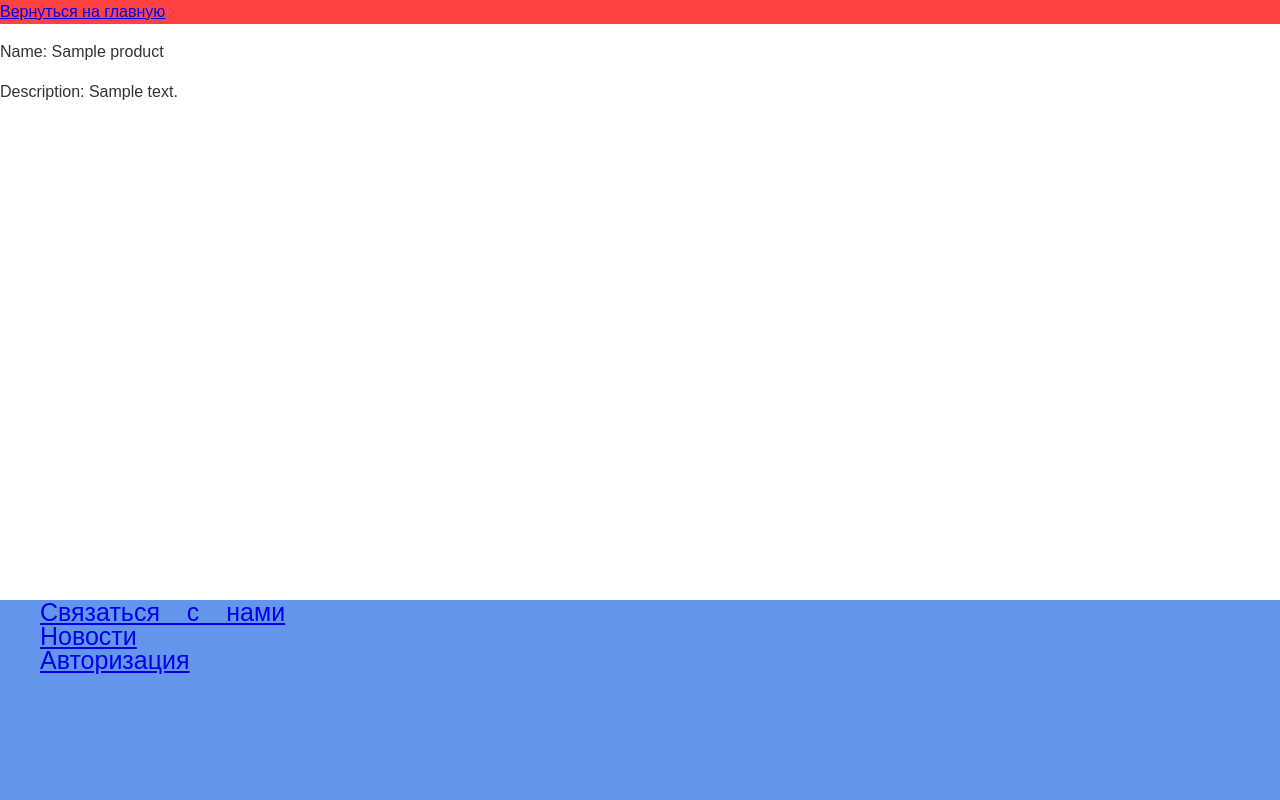
After one commit to MegaKenga/nda2024, a Django app: page /products/1/ in a window 1280 px wide. The commit adds this page. Run offline with Django 4.2, Linux system fonts and the light colour scheme; tables that the repository leaves empty hold one stand-in row (values such as "Sample post").

Commit message:
product page added, minor views changes, added tree in admin for categories

```diff
--- a/catalog/models.py
+++ b/catalog/models.py
@@ -1,7 +1,21 @@
 from django.db import models
 from mptt.models import MPTTModel, TreeForeignKey
 
-from utils import DataModelsMixin
+
+class NotHidden(models.Manager):
+    def get_queryset(self):
+        return super().get_queryset().filter(is_active=True)
+
+
+class DataModelsMixin(models.Model):
+    description = models.TextField(default='', verbose_name='Описание')
+    is_active = models.BooleanField(default=True, verbose_name='Активная категория')
+
+    objects = models.Manager()
+    visible = NotHidden()
+
+    class Meta:
+        abstract = True
 
 
 class Brand(DataModelsMixin):
--- a/catalog/urls.py
+++ b/catalog/urls.py
@@ -5,4 +5,5 @@ urlpatterns = [
     path('', views.index, name='home'),
     path('brands/<brand_id>/', views.get_brand, name='brand'),
     path('categories/<category_id>/', views.get_category, name='category'),
+    path('products/<product_id>/', views.get_product, name='product'),
 ]
--- a/catalog/views.py
+++ b/catalog/views.py
@@ -1,5 +1,15 @@
 from django.shortcuts import render
 from catalog.models import Category, Brand, Product
+
+
+"""Не до конца понимаю этот метод, надо разобрать будет."""
+def find_root(categories, category_id):
+    category = next((category for category in categories if category.id == category_id), None)
+    parent = category
+    while parent.parent is not None:
+        parent = parent.parent
+    return parent
+"""/ Не до конца понимаю этот метод, надо разобрать будет."""
 
 
 def index(request):
@@ -11,12 +21,16 @@ def index(request):
 
 def get_brand(request, brand_id):
     brand = Brand.objects.get(pk=brand_id)
-    products = Product.objects.filter(brand=brand)
+    products = Product.objects.filter(brand=brand_id)
+    all_categories = Category.objects.all()
     category_ids = set()
     for product in products:
         category_ids.add(product.category.id)
-    categories = Category.objects.filter(pk__in = list(category_ids))
-    context = {'categories': categories, 'brand': brand, 'products': products}
+    product_categories = Category.objects.filter(pk__in=list(category_ids))
+    root_categories = set()
+    for category in product_categories:
+        root_categories.add(find_root(all_categories, category.id))
+    context = {'categories': root_categories, 'brand': brand, 'products': products}
     return render(request, 'catalog/brand.html', context=context)
 
 
@@ -24,8 +38,20 @@ def get_category(request, category_id):
     category = Category.objects.get(pk=category_id)
     parent = None
     if category.parent is not None:
-        parent = Category.objects.get(pk=category.parent)
-    children = Category.objects.filter(parent=category.pk)
+        parent = category.parent
+    children = Category.objects.filter(parent=category_id)
     products = Product.objects.filter(category=category)
     context = {'category': category, 'parent': parent, 'children': children, 'products': products}
     return render(request, 'catalog/category.html', context=context)
+
+
+def get_product(request, product_id):
+    products = Product.objects.filter(pk=product_id)
+    category_id_for_title = None
+    if len(products) > 1:
+        for product in products:
+            category_id_for_title = Category.objects.get(id=product.category_id)
+    else:
+        category_id_for_title = Product.objects.get(id=product_id)
+    context = {'products': products, 'title': category_id_for_title}
+    return render(request, 'catalog/product.html', context=context)
--- a/templates/catalog/category.html
+++ b/templates/catalog/category.html
@@ -12,15 +12,15 @@
     {% endif %}
       <p>Children:</p>
       <ul>
-      {% for kid in children %}
-          <li>{{ forloop.counter }}: {{ kid.name }}</li>
+      {% for category in children %}
+          <li>{{ forloop.counter }}: <a href='{% url 'category' category_id=category.id%}'> {{ category.name }} </a></li>
       {% empty %}
           <li>No children</li>
       {% endfor %}
       </ul>
     {% if products %}
         {% for product in products %}
-     <p>{{ product.name }}</p>
+     <p><a href="{% url 'product' product_id=product.id%}">{{ product.name }}</a></p>
         {% endfor %}
     {% endif %}
 </div>
--- /dev/null
+++ b/templates/catalog/product.html
@@ -0,0 +1,12 @@
+{% extends 'catalog/base.html' %}
+{%  block title %}<title>{{ title.name }}</title>{% endblock %}
+{% block content %}
+<body>
+<div>
+    {% for product in products %}
+    <p>Name: {{ product.name }}</p>
+    <p>Description: {{ product.description }}</p>
+    {% endfor %}
+</div>
+</body>
+{% endblock %}
```
Also changed, not shown: catalog/admin.py (+8 -6 lines), templates/catalog/brand.html (+5 -5 lines), utils.py (deleted, +0 -17 lines), 1 other file.
